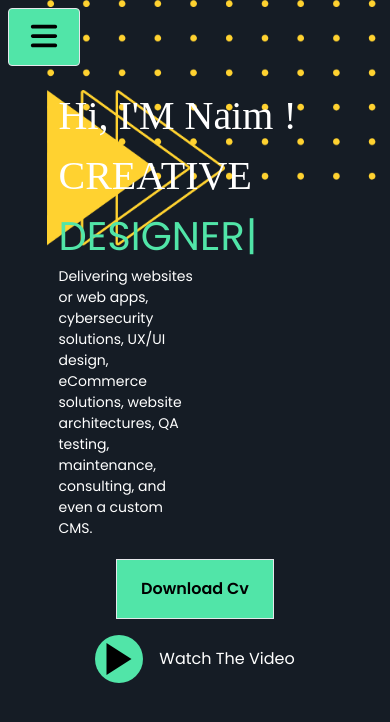
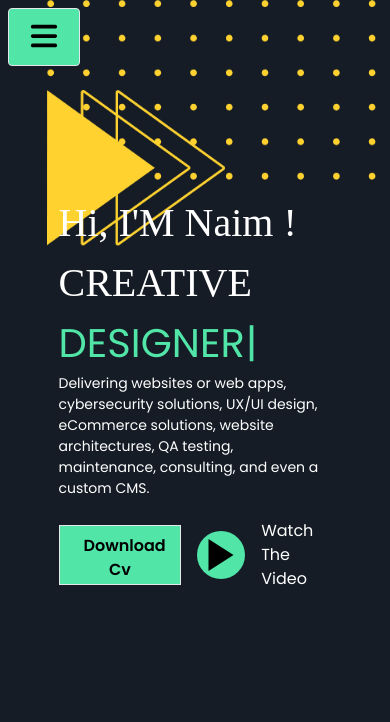
Before and after one commit to naimekattor/naim-portfolio, a React (Vite) app: page / in a window 390 px wide. Shown: the top 722 px of the page. Built offline with nearby package versions, Linux system fonts and the light colour scheme.

Commit message:
home page

```diff
--- a/src/Pages/Contact.jsx
+++ b/src/Pages/Contact.jsx
@@ -34,7 +34,7 @@ const Contact = () => {
         <input className='w-[100%] h-[60px] rounded border px-4 text-white bg-[#02050a]' placeholder='Subject' type="text" name="" id="" />
         <input className='w-[100%] h-[60px] rounded border px-4 text-white bg-[#02050a]' placeholder='Email' type="email" name="" id="" />
         <textarea className='w-[100%] h-[100px] rounded border px-4 text-white bg-[#02050a]' placeholder='Your Message Here..' name="" id=""></textarea>
-        <button className='py-[18px] px-[67px] bg-[#55e6a5] mt-[20px] text-black font-semibold hover:bg-white w-60 mx-auto text-center'>Submit</button>
+        <button className='relative py-[18px] px-[67px] bg-[#55e6a5] mt-[20px] text-black font-semibold  w-60 mx-auto text-center before:absolute before:inset-0 before:bg-white/70 before:text-black before:scale-x-0 before:origin-left hover:before:scale-x-100 before:transition-transform before:duration-300 '>Submit</button>
       </form>
       <Footer />
     </div>
--- a/src/Pages/Home.jsx
+++ b/src/Pages/Home.jsx
@@ -23,8 +23,8 @@ const Home = () => {
             />
           </span>
 
-          <p className='text-[#fff] mb-[20px] md:text-[16px] text-[14px] w-1/2'> Delivering websites or web apps, cybersecurity solutions, UX/UI design, eCommerce solutions, website architectures, QA testing, maintenance, consulting, and even a custom CMS.</p>
-          <div className='flex md:gap-4 gap-4 md:flex-row flex-col items-center  justify-start '>
+          <p className='text-[#fff] mb-[20px] md:text-[16px] text-[14px] md:w-1/2'> Delivering websites or web apps, cybersecurity solutions, UX/UI design, eCommerce solutions, website architectures, QA testing, maintenance, consulting, and even a custom CMS.</p>
+          <div className='flex md:gap-4 gap-4 md:flex-row  items-center  justify-start '>
             <button className='relative bg-[#51e5a8] h-[60px] md:py-1 md:px-8 py-2 px-6 border font-semibold overflow-hidden before:inset-0 before:absolute before:scale-x-0 before:bg-black/50 before:origin-left before:transition-transform before:duration-300 hover:before:scale-x-100 '>Download Cv</button>
 
             <div className='flex gap-4 items-center justify-center cursor-pointer'>
@@ -33,14 +33,15 @@ const Home = () => {
               <span className='text-1xl text-white'><a onClick={() => setShowIframe(true)} href="https://www.youtube.com/embed/azCHvowfwKc?si=zcAqoh6wDzWBoIex" target='page'>Watch The Video</a> </span>
 
             </div>
-            <div className='relative p-[30px]'>
-              {showIframe && <iframe className='md:w-[560px] md:h-[315px] w-[200px] h-[200px]' src="" title="YouTube video player" frameBorder="0" allow="accelerometer; autoplay; clipboard-write; encrypted-media; gyroscope; picture-in-picture; web-share" referrerPolicy="strict-origin-when-cross-origin" allowfullscreen name='page'>
-              </iframe>}
-              {showIframe && <button className=' absolute bg-white right-0 top-0 z-10 text-black p-[10px] rounded-full' onClick={() => setShowIframe(false)}><RxCross1 /></button>}
-            </div>
 
 
 
+
+          </div>
+          <div className='relative p-[30px]'>
+            {showIframe && <iframe className='md:w-[560px] md:h-[315px] w-[200px] h-[200px]' src="" title="YouTube video player" frameBorder="0" allow="accelerometer; autoplay; clipboard-write; encrypted-media; gyroscope; picture-in-picture; web-share" referrerPolicy="strict-origin-when-cross-origin" allowfullscreen name='page'>
+            </iframe>}
+            {showIframe && <button className=' absolute bg-white right-0 top-0 z-10 text-black p-[10px] rounded-full' onClick={() => setShowIframe(false)}><RxCross1 /></button>}
           </div>
         </div>
 
--- a/tailwind.config.js
+++ b/tailwind.config.js
@@ -11,7 +11,16 @@ export default {
       backgroundImage: {
         'intro1': "url('/src/assets/images/intro2.png')",
 
-      }
+      },
+      animation: {
+        wave: 'wave 10s infinite linear',
+      },
+      keyframes: {
+        wave: {
+          '0%': { transform: 'translateX(0)' },
+          '100%': { transform: 'translateX(-50%)' },
+        },
+      },
     },
   },
   plugins: [],
```
Also changed, not shown: src/Pages/Service.jsx (+5 -4 lines).
